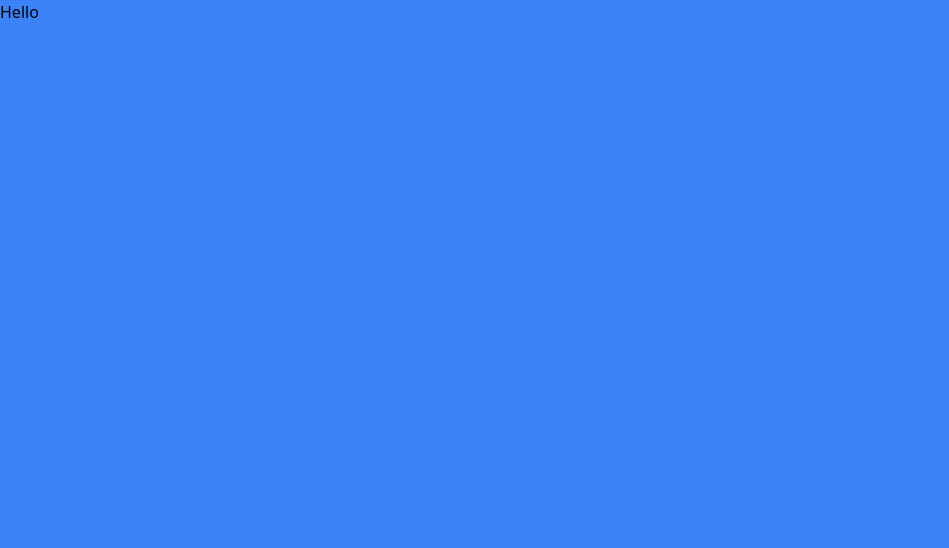
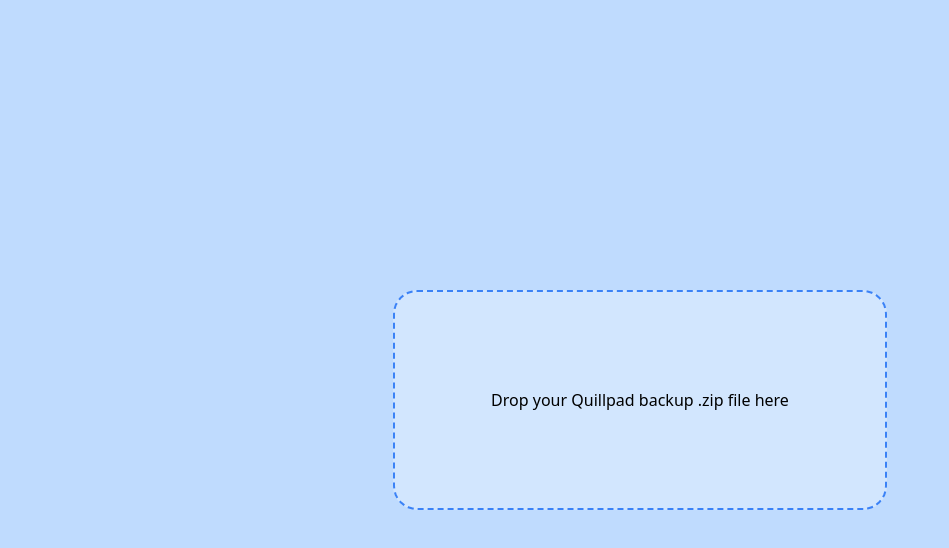
Before and after one commit to generalentropy/quillpad-backup-to-markdown, a React (Vite) app: page / in a window 1280 px wide. Shown: the top 548 px of the page, without its empty margins (0-949 px from the left). Built offline with nearby package versions, Linux system fonts and the light colour scheme.

Commit message:
dropzone

```diff
--- a/package.json
+++ b/package.json
@@ -10,9 +10,9 @@
     "preview": "vite preview"
   },
   "dependencies": {
-    "dropzone": "^6.0.0-beta.2",
     "react": "^18.3.1",
-    "react-dom": "^18.3.1"
+    "react-dom": "^18.3.1",
+    "react-dropzone": "^14.3.5"
   },
   "devDependencies": {
     "@eslint/js": "^9.17.0",
--- a/src/App.tsx
+++ b/src/App.tsx
@@ -1,3 +1,9 @@
+import FileDropZone from "./components/FileDropZone";
+
 export function App() {
-  return <div className="h-screen bg-blue-500">Hello</div>;
+  return (
+    <div className="h-screen bg-blue-200 justify-center flex items-center">
+      <FileDropZone />
+    </div>
+  );
 }
--- /dev/null
+++ b/src/components/FileDropZone.tsx
@@ -0,0 +1,43 @@
+import React, { useState } from "react";
+import { useDropzone, DropzoneOptions } from "react-dropzone";
+
+const FileDropZone: React.FC = () => {
+  const [file, setFile] = useState<File | null>(null);
+  const [error, setError] = useState<string | null>(null);
+
+  const options: DropzoneOptions = {
+    accept: { "application/zip": [".zip"] },
+    maxFiles: 1,
+    onDrop: (acceptedFiles, fileRejections) => {
+      setError(null);
+
+      if (fileRejections.length > 0) {
+        setError("Only ZIP files are accepted.");
+        return;
+      }
+
+      setFile(acceptedFiles[0]);
+    },
+  };
+
+  const { getRootProps, getInputProps } = useDropzone(options);
+
+  return (
+    <div
+      {...getRootProps()}
+      className="bg-white/30 p-24 border-2 border-dashed border-blue-500 rounded-3xl cursor-pointer"
+    >
+      <input {...getInputProps()} />
+      {file ? (
+        <p>
+          Fichier déposé : <strong>{file.name}</strong>
+        </p>
+      ) : (
+        <p>Drop your Quillpad backup .zip file here</p>
+      )}
+      {error && <p style={{ color: "red" }}>{error}</p>}
+    </div>
+  );
+};
+
+export default FileDropZone;
```
Also changed, not shown: 1 other file (tests, documents, lock files or other folders).
